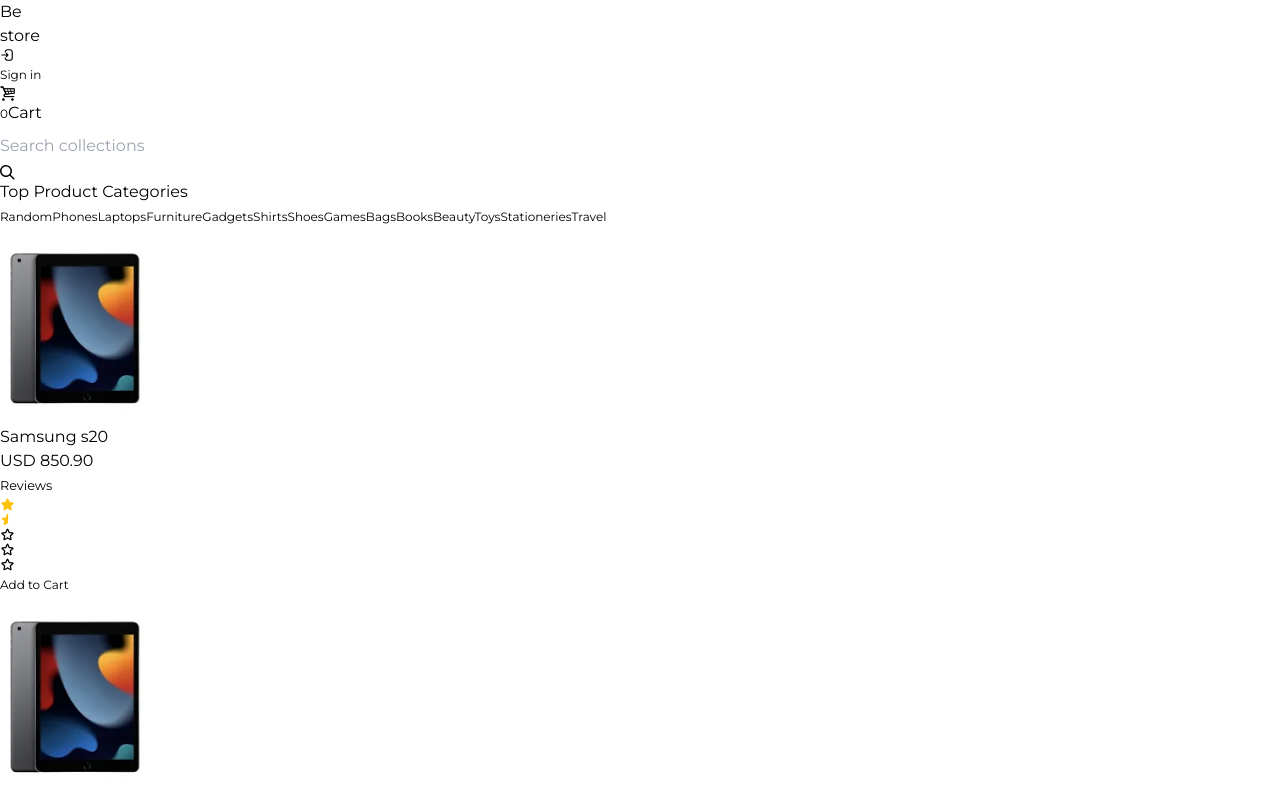
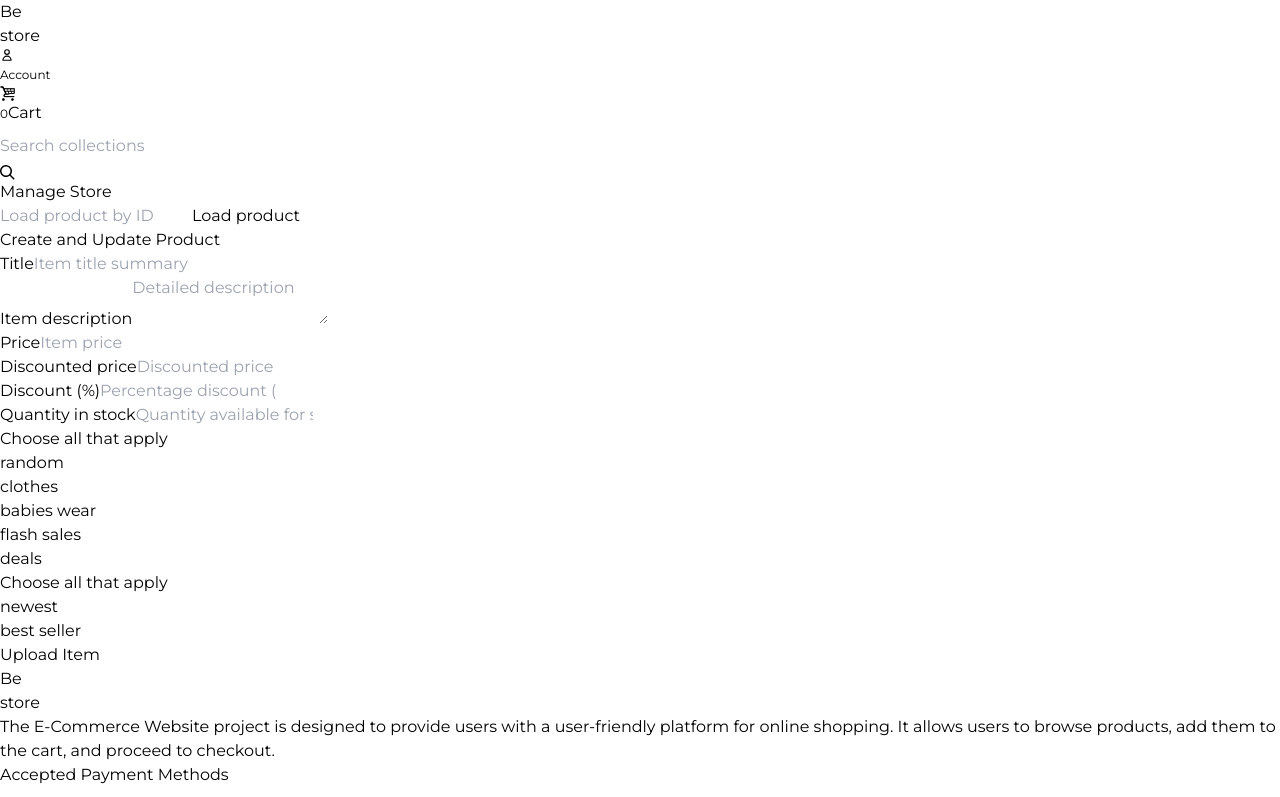
Before and after one commit to Xyzeebit/best-store, a React (Vite) app: page /manage-store in a window 1280 px wide. Shown: the top 797 px of the page. Built offline with nearby package versions, Linux system fonts and the light colour scheme.

Commit message:
Add store manager component

```diff
--- a/src/App.css
+++ b/src/App.css
@@ -87,6 +87,7 @@ body {
 .h-rotate-45:hover {
   transform: scale(0.9);
 }
+
 
 @media (max-width: 640px) {
   .ws {
--- a/src/api/apis.js
+++ b/src/api/apis.js
@@ -268,7 +268,6 @@ export const COLLECTIONS = [
     brand: "Samsung",
     ratings: [1, 2, 4, 4, 2, 5, 2, 3, 4], // index 0: rating, index 1: rating size
     quantityLeft: 8,
-    quantityLeft: 8,
   },
 ];
 
--- /dev/null
+++ b/src/pages/ManageStore.jsx
@@ -0,0 +1,238 @@
+import { useEffect, useId, useState, useRef } from "react";
+import { Layout } from "../components/core"
+import { useNavigate } from "react-router-dom";
+import { useSelector } from "react-redux";
+import PropTypes from 'prop-types';
+
+
+const tags = ["newest", "best seller"];
+const categories = ["random", "clothes", "babies wear", "flash sales", "deals"];
+
+const ManageStore = () => {
+    const user = useSelector((state) => state.user);
+    const navigate = useNavigate();
+
+    useEffect(() => {
+      if (!user.isLoggedIn) {
+        navigate("/");
+      }
+    }, [navigate, user.isLoggedIn]);
+
+    useEffect(() => {
+      document.title = `Bestore | Manage Product`;
+    }, []);
+
+    return (
+      <Layout renderHeader={true}>
+        <div className="mx-4 md:mx-16 my-8 bg-white rounded shadow-sm px-4 pb-8">
+          <h1 className="font-bold text-xl text-gray-800 py-4">Manage Store</h1>
+          <LoadById />
+          <h2 className="font-bold text-xl text-gray-800 py-4 text-center pt-8">
+            Create and Update Product
+          </h2>
+          <Form>
+            <Input
+              label="Title"
+              name="title"
+              placeholder="Item title summary"
+            />
+            <Textarea
+              label="Item description"
+              name="description"
+              placeholder="Detailed description"
+            />
+            <Input
+              type={"number"}
+              label="Price"
+              name="price"
+              placeholder="Item price"
+            />
+            <Input
+              type={"number"}
+              label="Discounted price"
+              name="discount"
+              placeholder="Discounted price"
+            />
+            <Input
+              type={"number"}
+              label="Discount (%)"
+              name="percent"
+              placeholder="Percentage discount (optional)"
+            />
+            <Input
+              type={"number"}
+              label="Quantity in stock"
+              name="stock"
+              placeholder="Quantity available for sale"
+            />
+            <RadioButtons options={categories} label="categories" />
+            <RadioButtons options={tags} label="tags" />
+          </Form>
+        </div>
+      </Layout>
+    );
+}
+
+const Form = ({ children }) => {
+  const formRef = useRef(null);
+
+  const handleSubmit = (evt) => {
+    evt.preventDefault();
+    const form = {};
+    form.title = evt.target.title.value;
+    form.description = evt.target.description.value;
+    form.price = evt.target.price.value;
+    form.discountedPrice = evt.target.discount.value;
+    form.discount = evt.target.percent.value;
+    form.categories = evt.target.categories.value?.split(":");
+    form.tags = evt.target.tags.value?.split(":");
+    console.log(form)
+
+  }
+  return (
+    <form
+      className="lg:w-3/5 lg:m-auto lg:border-2 lg:p-4 lg:rounded-sm"
+      ref={formRef}
+      onSubmit={handleSubmit}
+    >
+      {children}
+      <div className="py-4 flex items-center justify-center">
+        <button className="px-4 py-2 text-sm bg-green-900 hover:bg-red-500 font-semibold rounded-3xl text-white">Upload Item</button>
+      </div>
+    </form>
+  )
+}
+
+Form.propTypes = {
+  children: PropTypes.node.isRequired
+};
+
+const Textarea = ({ label, name, placeholder}) => {
+  const [description, setDescription] = useState('');
+  const id = useId();
+
+  return (
+    <div className="flex flex-col py-2">
+      <label htmlFor={id} className="text-gray-800 font-semibold text-md ">
+        {label}
+      </label>
+      <textarea
+        value={description}
+        id={id}
+        name={name}
+        placeholder={placeholder}
+        onChange={({ target }) => setDescription(target.value)}
+        className="resize-y min-h-[150px] text-sm font-semibold px-4 py-2 border bg-gray-100 rounded-sm focus:bg-gray-50 focus:outline-green-900"
+      />
+    </div>
+  );
+}
+
+Textarea.propTypes = {
+  label: PropTypes.string.isRequired,
+  name: PropTypes.string.isRequired,
+  placeholder: PropTypes.string.isRequired,
+};
+
+const RadioInput = ({ value, onChange }) => {
+  const [selected, setSelected] = useState(false);
+
+  useEffect(() => {
+    if (selected) {
+      onChange(value);
+    }
+  }, [selected]);
+
+  return (
+    <div
+      className={` transition-all bg-gray-200 px-4 py-2 rounded-3xl cursor-pointer ${
+        selected ? "shadow-sm" : ""
+      }  shadow-green-900 flex items-center gap-2 justify-start`}
+      onClick={() => setSelected(!selected)}
+    >
+      <div
+        className={`w-6 h-6 rounded-full bg-white border-2 border-gray-300 ${
+          selected ? "border-green-900 border-[5px]" : ""
+        }`}
+      />
+      <div className="text-sm font-semibold text-gray-800">{value}</div>
+    </div>
+  );
+}
+RadioInput.propTypes = {
+  value: PropTypes.string.isRequired,
+  onChange: PropTypes.func
+};
+
+const RadioButtons = ({ options, label }) => {
+  const [choices, setChoices] = useState([]);
+  const handleChoice = (choice) => {
+    setChoices([...choices, choice]);
+  }
+  return (
+    <div className="pb-4">
+      <p className="font-semibold text-md text-gray-800">Choose all that apply</p>
+      <div className="flex items-center justify-start gap-4 flex-wrap">
+        {options.map((item, i) => (
+          <RadioInput value={item} key={item + "-" + i} onChange={handleChoice} />
+        ))}
+      </div>
+      <input type="hidden" value={choices.join(":")} name={label} id={label} />
+    </div>
+  )
+}
+RadioButtons.propTypes = {
+  options: PropTypes.array.isRequired,
+  label: PropTypes.string.isRequired,
+};
+
+const Input = ({ label, type, name, placeholder }) => {
+  const [value, setValue] = useState('');
+  const id = useId();
+
+  return (
+    <div className="flex flex-col py-2">
+      <label htmlFor={id} className="text-gray-800 font-semibold text-md ">
+        {label}
+      </label>
+      <input
+        type={type ? type : "text"}
+        id={id}
+        name={name}
+        value={value}
+        onChange={({ target }) => setValue(target.value)}
+        placeholder={placeholder}
+        className="text-sm font-semibold px-4 py-2 border bg-gray-100 rounded-sm focus:bg-gray-50 focus:outline-green-900"
+      />
+    </div>
+  );
+}
+
+Input.propTypes = {
+  label: PropTypes.string.isRequired,
+  placeholder: PropTypes.string.isRequired,
+  type: PropTypes.string,
+  name: PropTypes.string.isRequired,
+}
+
+const LoadById = () => {
+    const [id, setId] = useState('');
+
+    return (
+      <div className="py-2 flex justify-start items-center gap-4">
+        <input
+          type="text"
+          value={id}
+          onChange={({ target }) => setId(target.value)}
+          placeholder="Load product by ID"
+          className="text-sm font-semibold px-4 py-2 border bg-gray-100 rounded-sm focus:bg-gray-50 focus:outline-green-900"
+        />
+        <button
+          className="text-sm text-white font-semibold px-4 py-2 rounded-3xl bg-green-900 hover:bg-red-500">
+          Load product
+        </button>
+      </div>
+    );
+}
+
+export default ManageStore;
--- a/src/pages/Profile.jsx
+++ b/src/pages/Profile.jsx
@@ -1,10 +1,10 @@
-import { Layout } from "../components/core"
-import { Link, useNavigate } from 'react-router-dom'
-import { useEffect } from 'react'
-import { useSelector } from 'react-redux'
+import { Layout } from "../components/core";
+import { Link, useNavigate } from "react-router-dom";
+import { useEffect } from "react";
+import { useSelector } from "react-redux";
 
 const Profile = () => {
-    const user = useSelector(state => state.user);
+  const user = useSelector((state) => state.user);
   const navigate = useNavigate();
 
   useEffect(() => {
@@ -15,7 +15,7 @@ const Profile = () => {
 
   useEffect(() => {
     document.title = `Bestore | Account`;
-    }, [])
+  }, []);
 
   return (
     <Layout renderHeader={true}>
@@ -26,14 +26,29 @@ const Profile = () => {
               User profile
             </h1>
             <div className="text-red-500 font-bold text-3xl m-auto w-28 h-28 bg-white rounded-full flex justify-center items-center border-2">
-            {user.name.split(' ')[0].substring(0, 1)}{user.name.split(' ')[1].substring(0, 1)}
+              {user.firstname.charAt(0)}
+              {user.lastname.charAt(0)}
             </div>
-          <p className="text-center font-semibold p-4">{user.name}</p>
+            <p className="text-center font-semibold p-4">
+              {user.firstname + " " + user.lastname}
+            </p>
             <hr />
             <div className="p-4">
+              {user.isMerchant && (
                 <Link
-              className="font-semibold border-2 border-gray-300 bg-white rounded-3xl px-8 py-2 text-sm hover:bg-gray-300"
-              to="/signout">
+                  to="/manage-product"
+                  className="shadow-sm px-4 py-2 text-sm bg-green-50 font-semibold rounded-3xl hover:bg-red-50"
+                >
+                  Create and update product
+                </Link>
+              )}
+            </div>
+            {user.isMerchant && <hr />}
+            <div className="p-4">
+              <Link
+                className="font-semibold border-2 border-gray-300 bg-white rounded-3xl px-8 py-2 text-gray-500 text-sm hover:bg-gray-300"
+                to="/signout"
+              >
                 Sign out
               </Link>
             </div>
@@ -42,6 +57,6 @@ const Profile = () => {
       )}
     </Layout>
   );
-}
+};
 
 export default Profile;
--- a/src/redux/userSlice.jsx
+++ b/src/redux/userSlice.jsx
@@ -1,20 +1,27 @@
 import { createSlice } from "@reduxjs/toolkit"
 
 const initialState = {
-    isLoggedIn: false,
-    name: '',
+    isLoggedIn: true,
+    firstname: "Donald",
+    lastname: "Sunday",
     orders: [],
+    address: null,
     avatar: '',
-    id: '',
-    email: '',
+    id: 'mskj908yUjmsmnGbn',
+    email: 'gotodonald@gmail.com',
+    isMerchant: true,
+    merchant: {
+        store: "",
+        productIds: [],
+    }
 }
 
 export const userReducer = createSlice({
     name: 'user',
     initialState,
     reducers: {
-        updateUser: (state, payload) => {
-            state = { ...payload.payload };
+        updateUser: (state, action) => {
+            state = { ...action.payload };
             return state;
         }
     }
--- a/src/routes.jsx
+++ b/src/routes.jsx
@@ -10,6 +10,7 @@ import Checkout from './pages/Checkout';
 import SignOut from './pages/SignOut'
 import NotFound from "./pages/NotFound";
 import { Home } from "./pages";
+import ManageStore from "./pages/ManageStore";
 
 const router = createBrowserRouter([
   {
@@ -75,6 +76,16 @@ const router = createBrowserRouter([
   {
     path: "/cart",
     element: <Cart />,
+    errorElement: (
+      <ErrorBoundary
+        message="Oops!!! an error occurred while loading this page"
+        path="/"
+      />
+    ),
+  },
+  {
+    path: "/manage-store",
+    element: <ManageStore />,
     errorElement: (
       <ErrorBoundary
         message="Oops!!! an error occurred while loading this page"
@@ -283,7 +294,8 @@ const router = createBrowserRouter([
   {
     path: "/checkout",
     element: <Checkout />,
-    errorElement: <ErrorBoundary path="/" message="Page Not Found" />,  },
+    errorElement: <ErrorBoundary path="/" message="Page Not Found" />,
+  },
   {
     path: "*",
     element: <Error404 />,
```
Lines whose indentation alone changed are shown as unchanged.
